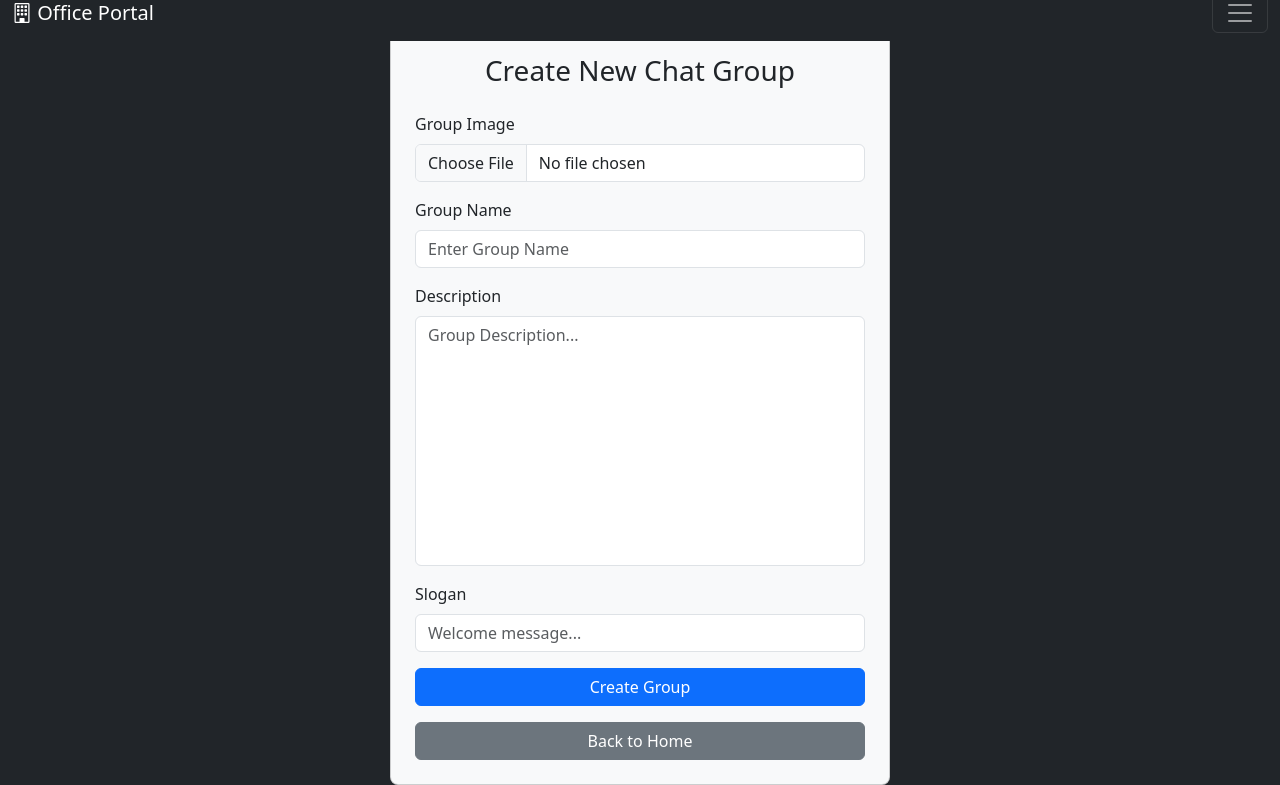
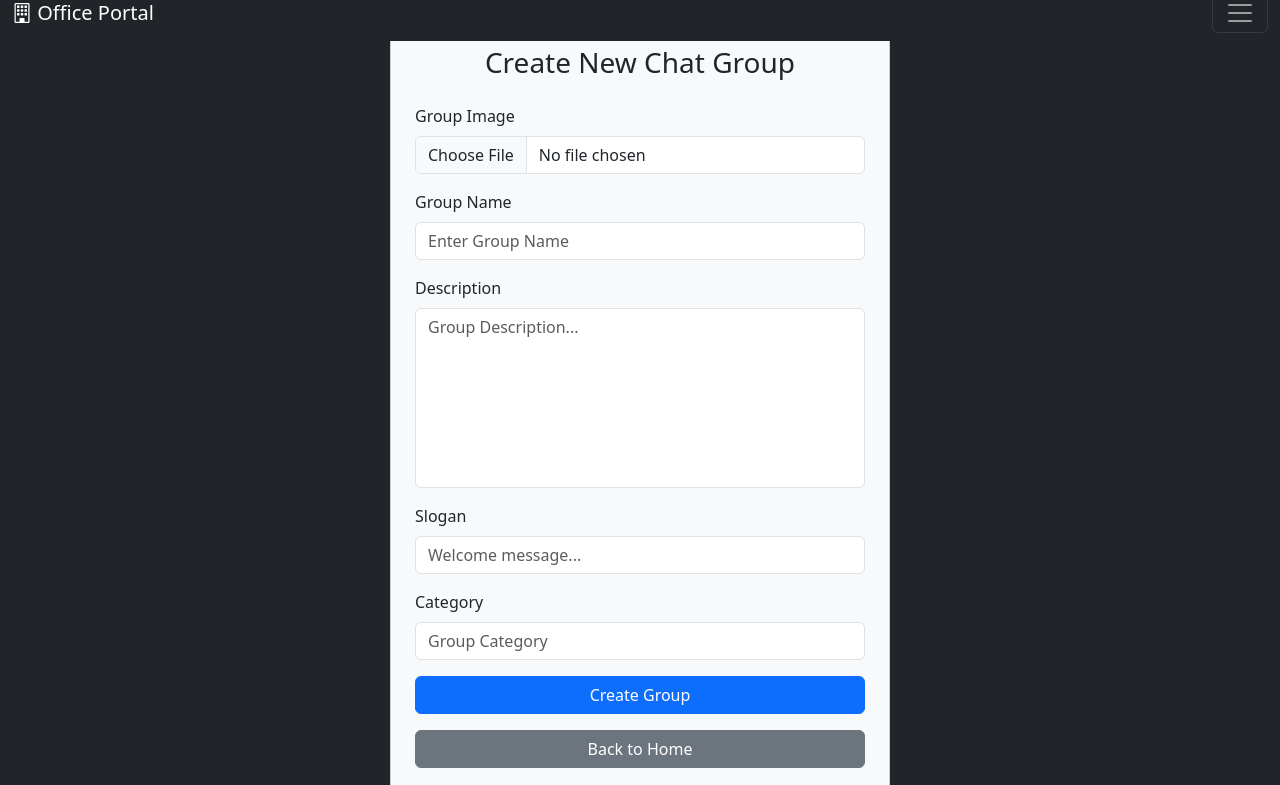
Before and after one commit to sureshdulupolai/Office_Project, a Django app: page /create-new-group/ in a window 1280 px wide. Shown: the part 15-800 px from the top of the page. Run offline with Django 5.2, Linux system fonts and the light colour scheme.

Commit message:
create group view testing

```diff
--- a/home/admin.py
+++ b/home/admin.py
@@ -1,8 +1,11 @@
 from django.contrib import admin
-from .models import Profile, Mail, SaveDatasM, CompanyCodeModel
+from .models import Profile, Mail, SaveDatasM, CompanyCodeModel, CategoryGroupModel, UserOfCGM, CGChartModel
 
 # Register your models here.
 admin.site.register(Profile)
 admin.site.register(Mail)
 admin.site.register(SaveDatasM)
 admin.site.register(CompanyCodeModel)
+admin.site.register(CategoryGroupModel)
+admin.site.register(UserOfCGM)
+admin.site.register(CGChartModel)
--- a/home/views.py
+++ b/home/views.py
@@ -5,7 +5,7 @@ from .models import Profile
 from django.contrib.auth import authenticate, login, logout
 from django.contrib.auth.forms import AuthenticationForm
 from django.contrib import messages
-from .models import Profile, Mail, SaveDatasM, CompanyCodeModel
+from .models import Profile, Mail, SaveDatasM, CompanyCodeModel, CategoryGroupModel, UserOfCGM, CGChartModel
 # for date and month
 from datetime import datetime
 # ctrl + sift + p
@@ -512,12 +512,36 @@ def createGroupPageFunction(request):
         CGM_Category = request.POST.get('CGM_Category')
         CGM_Description = request.POST.get('CGM_Description')
         CGM_Slogon = request.POST.get('CGM_Slogon')
-        CGM_Time = request.POST.get('CGM_Time')
 
-        UOC_connect = 7
-        UOC_Id = 8
-        UOC_username = 9
-        UOC_Time = 10
-        UOC_Category = 11
+        CGM = CategoryGroupModel(
+            CGM_Image = CGM_Image,
+            CGM_Name = CGM_Name,
+            CGM_Category = CGM_Category,
+            CGM_Description = CGM_Description,
+            CGM_Slogon = CGM_Slogon,
+        )
+
+        CGM.save()
+
+        user_data = User.objects.get(id = request.user.id)
+        user_profile_data = Profile.objects.get(id = user_data.id)
+
+        UOC_Connect_Id = CategoryGroupModel.objects.get(id = CGM.id)
+        print(UOC_Connect_Id, 'Debug 1')
+        UOC_connect = UOC_Connect_Id.id
+        print(UOC_connect, 'Debug 2')
+
+        UOC_Id = user_profile_data.id
+        UOC_username = user_profile_data.username
+        UOC_Category = request.POST.get('Category')
+
+        UC = UserOfCGM(
+            UOC_connect = UOC_connect,
+            UOC_Id = UOC_Id,
+            UOC_username = UOC_username,
+            UOC_Category = UOC_Category,
+        )
+
+        UC.save()
 
     return render(request, 'createGroup.html')
--- a/templates/createGroup.html
+++ b/templates/createGroup.html
@@ -3,7 +3,7 @@
 <style>
     .textarea-cg{
         resize: none;
-        height: 250px;
+        height: 180px;
     }
 </style>
 <div class="container-fluid bg-dark d-flex justify-content-center align-items-center" style="height: 100vh; overflow: auto;">
@@ -33,6 +33,11 @@
                 <input type="text" name="CGM_Slogon" id="CGM_Slogon" class="form-control" placeholder="Welcome message...">
             </div>
 
+            <div class="mb-3">
+                <label for="CGM_Slogon" class="form-label">Category</label>
+                <input type="text" name="Category" id="Category" class="form-control" placeholder="Group Category" required>
+            </div>
+
             <button type="submit" class="btn btn-primary w-100">Create Group</button>
         </form>
 
```
